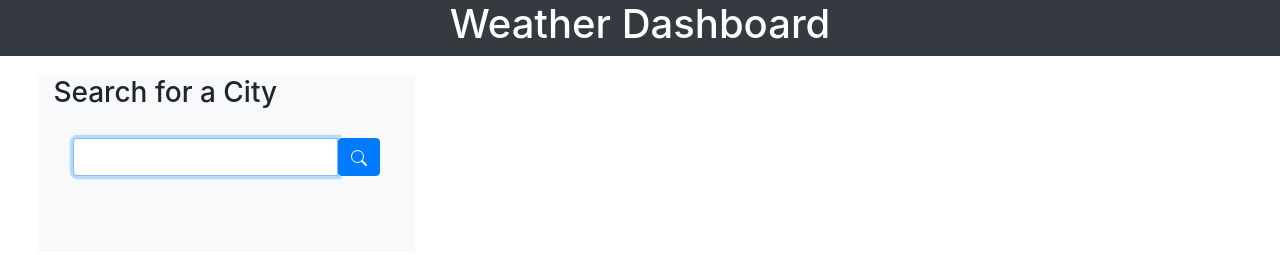
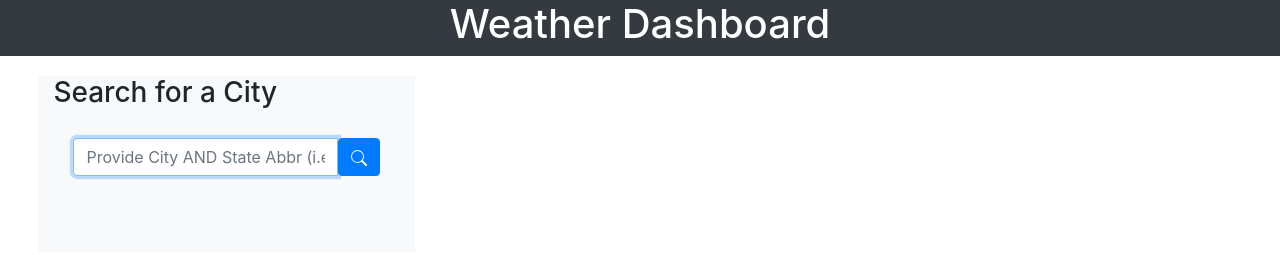
Before and after one commit to mslnance/weather-dashboard, a plain HTML site: page index.html in a window 1280 px wide. Drawn offline with nearby package versions, Linux system fonts and the light colour scheme.

Commit message:
More refactoring

```diff
--- a/index.html
+++ b/index.html
@@ -25,7 +25,7 @@
             <h3>Search for a City</h3>
             <form id="city-form" class="card-body">
                 <div class="input-group mb-3">
-                    <input id="cityname" type="text" class="form-control" autofocus="true">
+                    <input id="cityname" type="text" class="form-control" autofocus="true" placeholder="Provide City AND State Abbr (i.e. Los Angeles, CA)">
                     <div>
                     <button class="btn btn-primary" type="submit" id="button-addon2">
                         <svg width="1em" height="1em" viewBox="0 0 16 16" class="bi bi-search" fill="currentColor" xmlns="http://www.w3.org/2000/svg">
```
